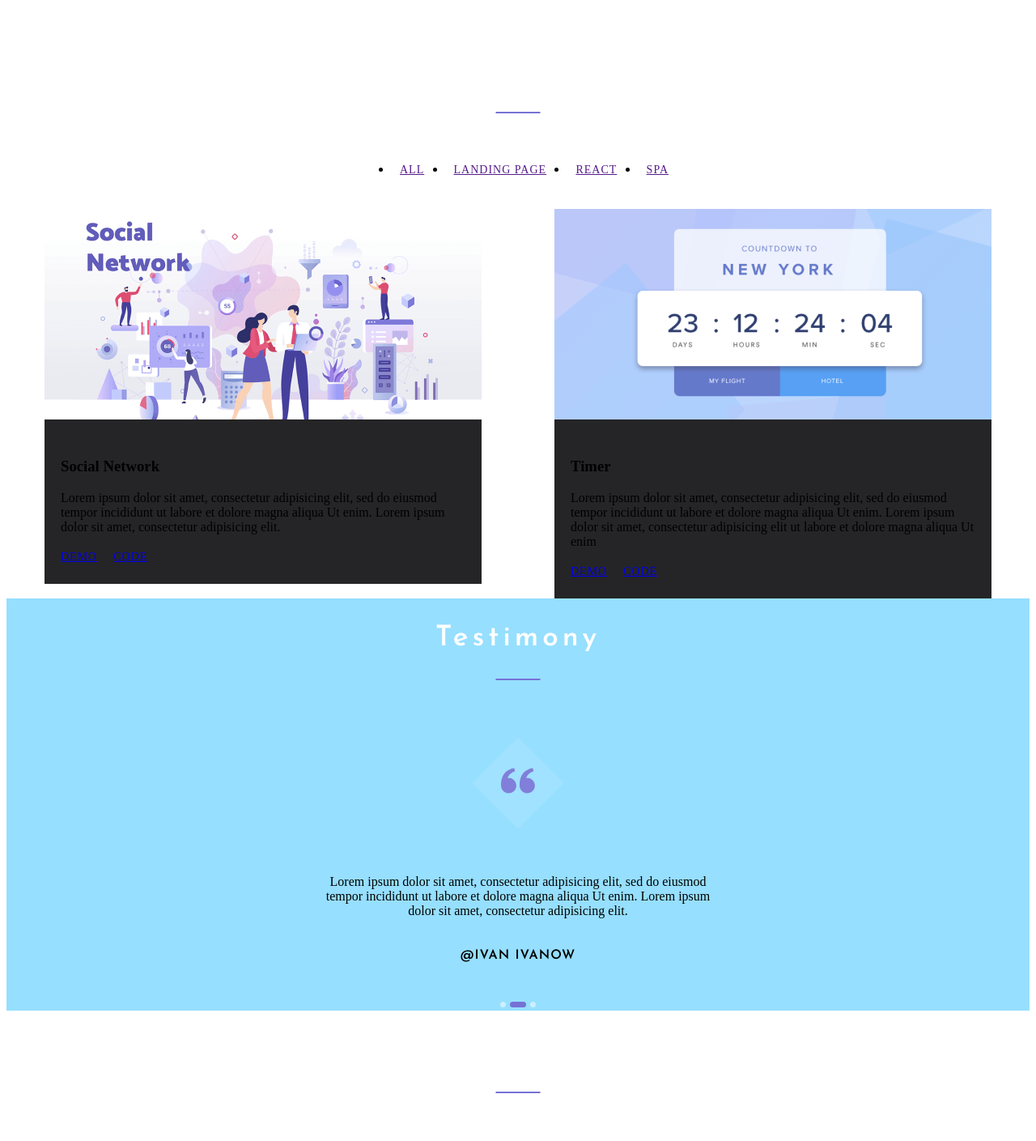
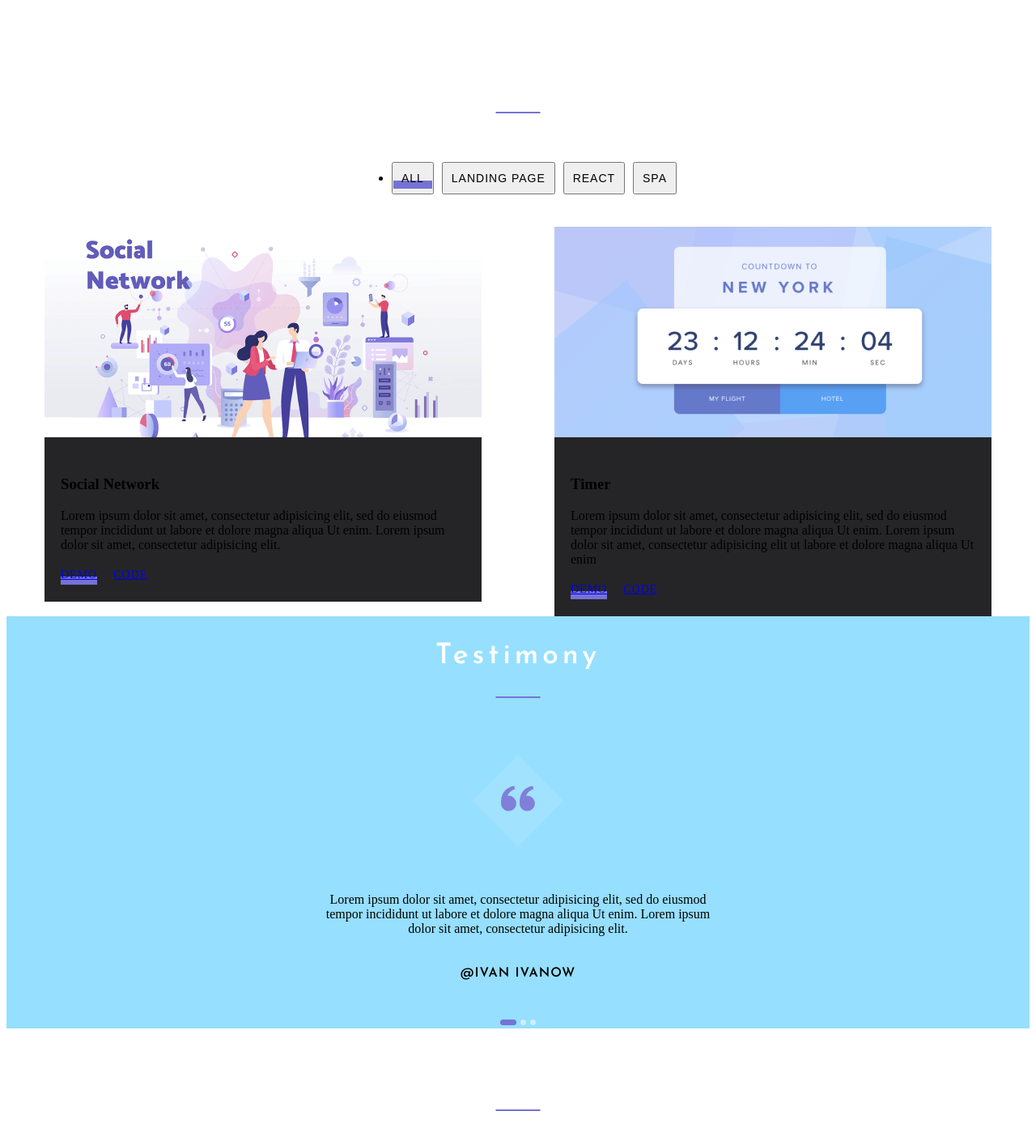
Before and after one commit to Alexandr874/portfolio-start-project-main, a React app: page / in a window 1280 px wide. Shown: the part 1621-3030 px from the top of the page at 81% size. Built offline with nearby package versions, Linux system fonts and the light colour scheme; the HTML template or start-up script is replaced by a standard one.

Commit message:
установил из бибилиотеки AliceCarousel Slider сделал рефактор

```diff
--- a/package.json
+++ b/package.json
@@ -44,6 +44,7 @@
     "postcss-preset-env": "7.0.1",
     "prompts": "2.4.2",
     "react": "18.2.0",
+    "react-alice-carousel": "^2.9.1",
     "react-app-polyfill": "3.0.0",
     "react-dev-utils": "12.0.1",
     "react-dom": "18.2.0",
--- a/src/components/Link.ts
+++ b/src/components/Link.ts
@@ -1,7 +1,7 @@
-import styled from "styled-components";
+import styled, {css} from "styled-components";
 import {theme} from "../styles/Theme";
 
-export const Link = styled.a`
+export const Link = styled.a<{active?: boolean}>`
     font-size: 14px;
     font-weight: 400;
     letter-spacing: 1px;
@@ -29,5 +29,12 @@ export const Link = styled.a`
         left: 0;
         right: 0;
         z-index: -1;
+
+        ${props => props.active && css<{active?: boolean}>`
+            height: 10px;
+        `}
+
+
+
     }
 `;
--- a/src/components/slider/Slider.tsx
+++ b/src/components/slider/Slider.tsx
@@ -1,21 +1,41 @@
 import React from 'react';
-import {FlexWrapper} from "../FlexWrapper";
-import {S} from "./Slider_Styles"
+import AliceCarousel from 'react-alice-carousel';
+import 'react-alice-carousel/lib/alice-carousel.css';
+import '../../styles/Slider.css'
+import { S } from './Slider_Styles';
 
-export const Slider: React.FC = () => {
+
+type PropsSlideType = {
+    text: string
+    userName: string
+}
+
+const Slide = (props: PropsSlideType ) => {
     return (
-        <S.Slider>
-            <FlexWrapper>
-                <S.Slide>
-                    <S.Text>Lorem ipsum dolor sit amet, consectetur adipisicing elit, sed do eiusmod tempor incididunt ut labore et dolore magna aliqua Ut enim. Lorem ipsum dolor sit amet, consectetur adipisicing elit.</S.Text>
-                    <S.Name>@ivan ivanow</S.Name>
-                </S.Slide>
-            </FlexWrapper>
-            <S.Pagination>
-                <span> </span>
-                <span className={'active'}> </span>
-                <span> </span>
-            </S.Pagination>
-        </S.Slider>
-    );
-};
+        <S.Slide>
+            <S.Text>{props.text}</S.Text>
+            <S.Name>@{props.userName}</S.Name>
+        </S.Slide>
+    )
+}
+
+
+const items = [
+    <Slide text={"Lorem ipsum dolor sit amet, consectetur adipisicing elit, sed do eiusmod tempor incididunt ut labore et dolore magna aliqua Ut enim. Lorem ipsum dolor sit amet, consectetur adipisicing elit."}
+    userName={"ivan ivanow"}/>,
+    <Slide text={"Lorem ipsum dolor sit amet, consectetur adipisicing elit, sed do eiusmod tempor incididunt ut labore et dolore magna aliqua Ut enim. Lorem ipsum dolor sit amet, consectetur adipisicing elit."}
+    userName={"peter petrow"}/>,
+    <Slide text={"Lorem ipsum dolor sit amet, consectetur adipisicing elit, sed do eiusmod tempor incididunt ut labore et dolore magna aliqua Ut enim. Lorem ipsum dolor sit amet, consectetur adipisicing elit."}
+   userName={"igor igorev"}/>
+
+];
+
+export const Slider: React.FC = () => (
+    <S.Slider>
+        <AliceCarousel
+            mouseTracking
+            items={items}
+        />
+    </S.Slider>
+
+);
--- a/src/components/slider/Slider_Styles.ts
+++ b/src/components/slider/Slider_Styles.ts
@@ -6,6 +6,9 @@ const Slider = styled.div`
     flex-direction: column;
     align-items: center;
     max-width: 500px;
+    width: 100%;
+    cursor: pointer;
+
 `;
 const Slide = styled.div`
     text-align: center;
--- a/src/layout/sections/ works/Works.tsx
+++ b/src/layout/sections/ works/Works.tsx
@@ -1,6 +1,6 @@
-import React from 'react';
+import React, {useState} from 'react';
 import {SectionTitle} from "../../../components/SectionTitle";
-import {TabMenu} from "./tabMenu/TabMenu";
+import {TabMenu, TabStatusType} from "./tabMenu/TabMenu";
 import {FlexWrapper} from "../../../components/FlexWrapper";
 import {Work} from "./work/Work";
 import social from '../../../assets/images/proj-1.png'
@@ -9,31 +9,72 @@ import {Container} from "../../../components/Container";
 import {S} from "./work/Works_Styles"
 
 
-const worksMenuItems = ['All', 'landing page', 'React', 'spa'];
+
+const tabsItems: Array<{status: TabStatusType, title: string}> = [
+    {
+        title: 'All',
+        status: 'all'
+    },
+    {
+        title: 'landing page',
+        status: 'landing'
+    },
+    {
+        title: 'React',
+        status: 'react'
+    },
+    {
+        title: 'spa',
+        status: 'spa'
+    }
+]
 
 const worksData = [
     {
         imige: social,
         title: 'Social Network',
-        text: 'Lorem ipsum dolor sit amet, consectetur adipisicing elit, sed do eiusmod tempor incididunt ut labore et dolore magna aliqua Ut enim. Lorem ipsum dolor sit amet, consectetur adipisicing elit.'
+        text: 'Lorem ipsum dolor sit amet, consectetur adipisicing elit, sed do eiusmod tempor incididunt ut labore et dolore magna aliqua Ut enim. Lorem ipsum dolor sit amet, consectetur adipisicing elit.',
+        type: 'spa'
     },
     {
         imige:project,
         title: 'Timer',
-        text: 'Lorem ipsum dolor sit amet, consectetur adipisicing elit, sed do eiusmod tempor incididunt ut labore et dolore magna aliqua Ut enim. Lorem ipsum dolor sit amet, consectetur adipisicing elit  ut labore et dolore magna aliqua Ut enim'
+        text: 'Lorem ipsum dolor sit amet, consectetur adipisicing elit, sed do eiusmod tempor incididunt ut labore et dolore magna aliqua Ut enim. Lorem ipsum dolor sit amet, consectetur adipisicing elit  ut labore et dolore magna aliqua Ut enim',
+        type: 'react'
 
     }
 ]
 
 export const Works: React.FC = () => {
+    const[curentFilterStatus, setCurentFilterStatus] = useState('all');
+
+    let filterWorks = worksData
+
+    if(curentFilterStatus === 'landing')  {
+        filterWorks = worksData.filter(work => work.type === 'landing')
+    }
+
+    if(curentFilterStatus === 'react')  {
+        filterWorks = worksData.filter(work => work.type === 'react')
+    }
+
+    if(curentFilterStatus === 'spa')  {
+        filterWorks = worksData.filter(work => work.type === 'spa')
+    }
+
+    function changeFilterStatus(value: TabStatusType)  {
+        setCurentFilterStatus(value)
+    }
 
     return (
         <S.Works>
             <Container>
                 <SectionTitle>My Works</SectionTitle>
-                <TabMenu menuItems={worksMenuItems}/>
+                <TabMenu tabItems={tabsItems}
+                         changeFilterStatus={changeFilterStatus}
+                         curentFilterStatus={curentFilterStatus}/>
                 <FlexWrapper justifyContent={'space-between'} alignItems={'flex-start'} wrap={'wrap'}>
-                    {worksData.map((w, index) => {
+                    {filterWorks.map((w, index) => {
                        return <Work
                            imige={w.imige} key={index}
                            title={w.title}
--- a/src/layout/sections/ works/tabMenu/TabMenu.tsx
+++ b/src/layout/sections/ works/tabMenu/TabMenu.tsx
@@ -2,13 +2,21 @@ import React from 'react';
 import styled from "styled-components";
 import {Link} from "../../../../components/Link";
 
-export const TabMenu = (props: {menuItems: Array<string>}) => {
+export type TabStatusType = "all" | "landing" | "react" | "spa"
+
+type TabMenuPropsType = {
+    tabItems: Array<{status: TabStatusType, title: string}>,
+    changeFilterStatus: (value: TabStatusType) => void,
+    curentFilterStatus: string
+}
+
+export const TabMenu = (props: TabMenuPropsType) => {
     return (
         <StyledTabMenu>
             <ul>
-                {props.menuItems.map((item, index) => {
+                {props.tabItems.map((item, index) => {
                     return <ListItem key={index}>
-                        <Link href="">{item}</Link>
+                        <Link active={props.curentFilterStatus === item.status} as={"button"} onClick={() => {props.changeFilterStatus(item.status)}}>{item.title}</Link>
                     </ListItem>
                 })}
 
--- a/src/layout/sections/ works/work/Work.tsx
+++ b/src/layout/sections/ works/work/Work.tsx
@@ -21,7 +21,7 @@ type WorkPropsType = {
             <S.Description>
                 <S.Title>{props.title}</S.Title>
                 <S.Text>{props.text}</S.Text>
-                <Link href="#">demo</Link>
+                <Link active href="#">demo</Link>
                 <Link href="#">Code</Link>
             </S.Description>
 
--- /dev/null
+++ b/src/styles/Slider.css
@@ -0,0 +1,27 @@
+
+.alice-carousel__dots {
+    margin: 0;
+}
+.alice-carousel__dots-item:not(.__custom) {
+    display: inline-block;
+    height: 7px;
+    width: 7px;
+    border-radius: 20px;
+    background-color: rgba(255, 255, 255, 0.5);
+}
+.alice-carousel__dots-item:not(.__custom):not(:last-child) {
+    margin-right: 5px;
+}
+.alice-carousel__dots-item:not(.__custom):hover{
+    background-color: #7572D5;
+}
+.alice-carousel__dots-item:not(.__custom).__active {
+    width: 20px;
+    height: 7px;
+    border-radius: 20px;
+    background-color: #7572D5;
+}
+.alice-carousel__prev-btn,
+.alice-carousel__next-btn {
+    display: none;
+}
```
Also changed, not shown: 1 other file (tests, documents, lock files or other folders).
